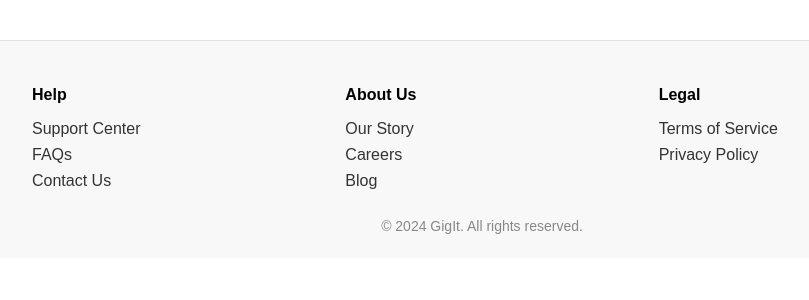
After one commit to AdamZahiruddin/GigIt, a PHP site: the page made by gigit UI/footer.html in a window 1280 px wide. The commit adds this page. Shown: the top 300 px of the page, without its empty margins (158-967 px from the left). Run offline with PHP 8.4, Linux system fonts and the light colour scheme.

Commit message:
added index and footer ui

```diff
--- /dev/null
+++ b/gigit UI/footer.html
@@ -0,0 +1,90 @@
+<!DOCTYPE html>
+<html lang="en">
+<head>
+    <meta charset="UTF-8">
+    <meta name="viewport" content="width=device-width, initial-scale=1.0">
+    <title>Document</title>
+    <style>
+        .footerbody {
+            font-family: Arial, sans-serif;
+            margin: 0;
+            padding: 0;
+        }
+        footer {
+            background: #f8f8f8;
+            padding: 24px 0;
+            text-align: center;
+            margin-top: 40px;
+            border-top: 1px solid #e0e0e0;
+        }
+        .footer-categories {
+            max-width: 900px;
+            margin: 0 auto;
+            display: flex;
+            flex-direction: row;
+            justify-content: center;
+            gap: 40px;
+        }
+        .footer-categories div {
+            flex: 1;
+            text-align: left;
+        }
+        footer h4 {
+            margin-bottom: 16px;
+        }
+        footer ul {
+            list-style: none;
+            padding: 0;
+            margin: 0;
+        }
+        footer ul li {
+            margin-bottom: 8px;
+        }
+        footer ul li a {
+            text-decoration: none;
+            color: #333;
+        }
+        footer ul li a:hover {
+            text-decoration: underline;
+        }
+        footer .subtext {
+            margin-top: 20px;
+            color: #888;
+            font-size: 14px;
+        }
+        </style>
+</head>
+<body class="footerbody">
+
+    <footer>
+    <div class="footer-categories">
+        <div>
+            <h4>Help</h4>
+            <ul style="list-style: none; padding: 0; margin: 0;">
+                <li><a href="#">Support Center</a></li>
+                <li><a href="#">FAQs</a></li>
+                <li><a href="#">Contact Us</a></li>
+            </ul>
+        </div>
+        <div>
+            <h4>About Us</h4>
+            <ul style="list-style: none; padding: 0; margin: 0;">
+                <li><a href="#">Our Story</a></li>
+                <li><a href="#">Careers</a></li>
+                <li><a href="#">Blog</a></li>
+            </ul>
+        </div>
+        <div>
+            <h4>Legal</h4>
+            <ul style="list-style: none; padding: 0; margin: 0;">
+                <li><a href="#">Terms of Service</a></li>
+                <li><a href="#">Privacy Policy</a></li>
+            </ul>
+        </div>
+    </div>
+    <div style="margin-top: 20px; color: #888; font-size: 14px;">
+        &copy; 2024 GigIt. All rights reserved.
+    </div>
+</footer>
+</body>
+</html>
--- a/gigit UI/signin.html
+++ b/gigit UI/signin.html
@@ -10,7 +10,7 @@
 <body>
   <div class="logo">Gigit</div>
   <div class="container">
-    <h1>Sign In</h1>
+    <h1>Sign Up</h1>
     <form action="login.html">
       <label for="username">Username:</label>
       <input type="text" id="username" required />
```
Also changed, not shown: gigit UI/index.html (added, +61 -0 lines), gigit UI/stylegig.css (+106 -19 lines).
